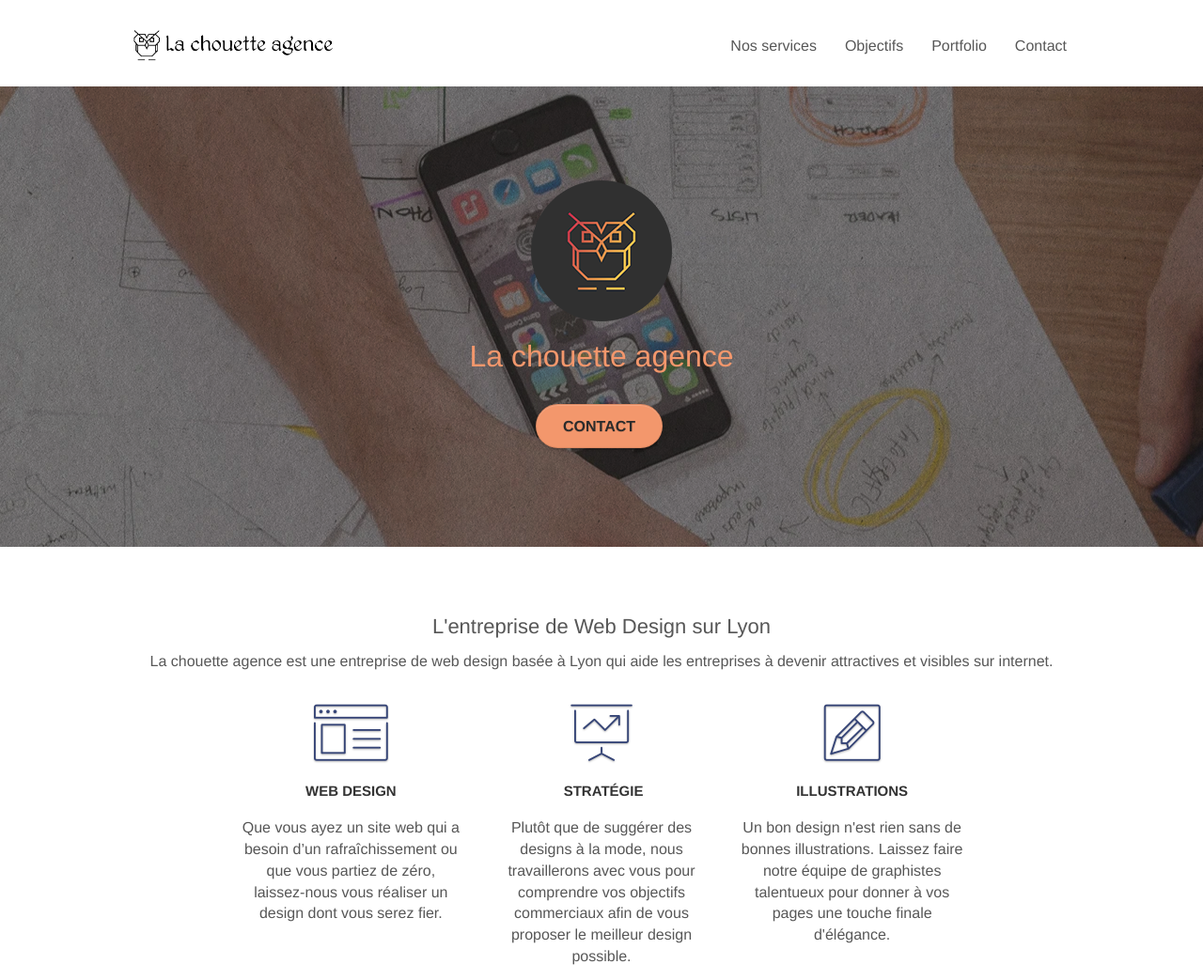
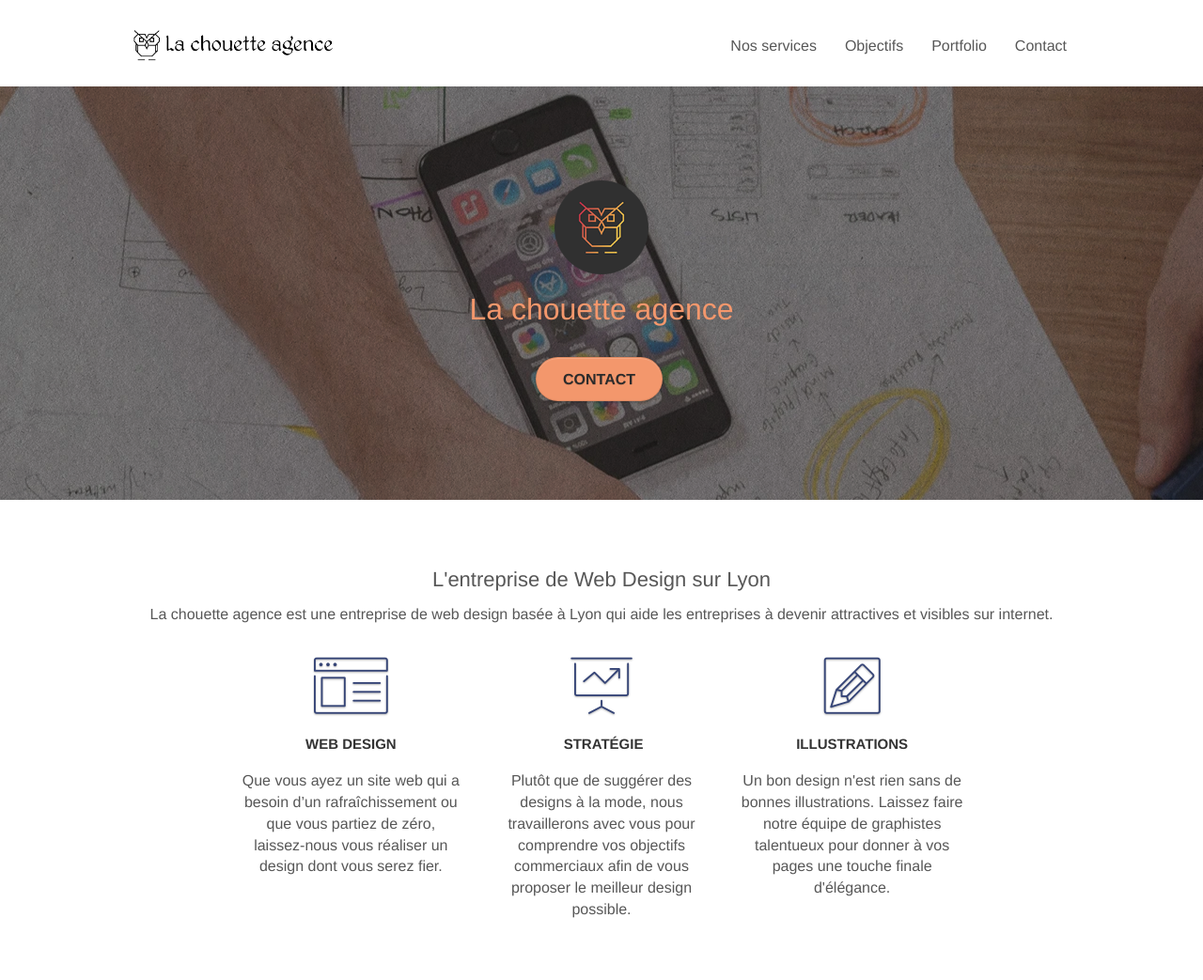
Before and after one commit to emericgautier/EmericGautier_4_19082021, a plain HTML site: page index.html in a window 1280 px wide. Shown: the top 1043 px of the page at 94% size. Drawn offline with Linux system fonts and the light colour scheme.

Commit message:
image resize

```diff
--- a/style.css
+++ b/style.css
@@ -1102,6 +1102,10 @@ h4 {
     padding: 2rem;
 }
 
+.image-resize-mode {
+    width: 100px;
+}
+
 .form-container>h3 {
     color: white !important;
 }
```
